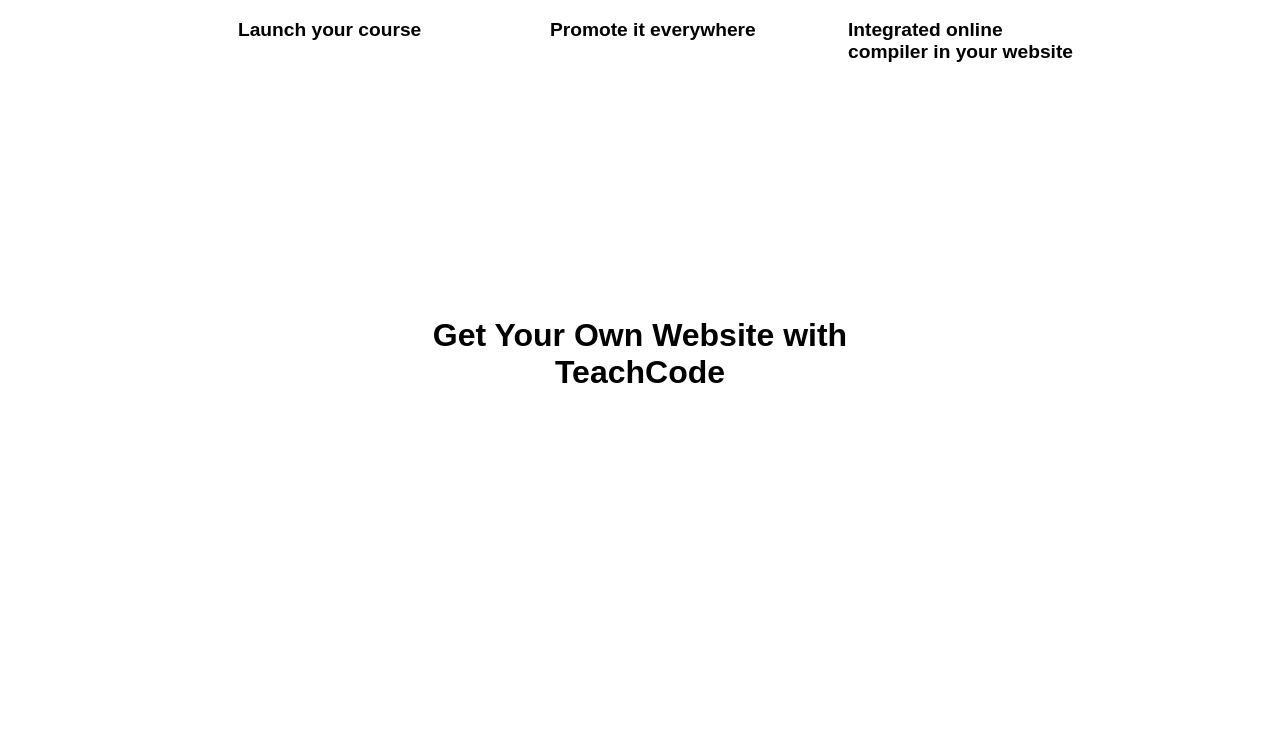
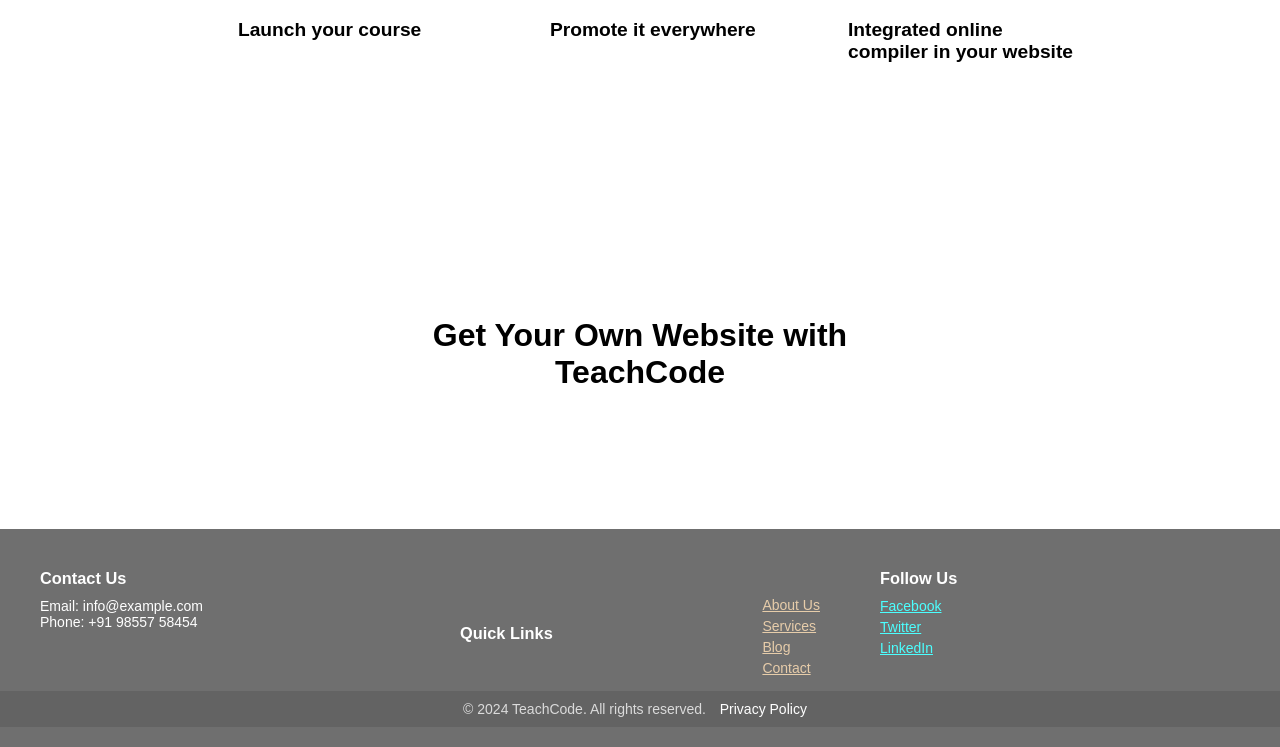
Before and after one commit to sainiharsh121/Teachcode-ui, a plain HTML site: page index.html in a window 1280 px wide. Shown: the part 1515-2262 px from the top of the page. Before the commit the page ends 2044 px from the top, so only its background shows below. Drawn offline with Linux system fonts and the light colour scheme.

Commit message:
completed

```diff
--- a/index.html
+++ b/index.html
@@ -46,6 +46,38 @@
         <div class="g1"><h3>Get Your Own Website with  <h3>TeachCode</h3></h3></div>
     </div>
 
+    <footer>
+        <div class="footer-content">
+            <div class="contact-info">
+                <h3>Contact Us</h3>
+                <p>Email: info@example.com</p>
+                <p>Phone: +91 98557 58454</p>
+            </div>
+            <nav class="footer-nav">
+                <h3>Quick Links</h3>
+                <ul>
+                    <li><a href="/about">About Us</a></li>
+                    <li><a href="/services">Services</a></li>
+                    <li><a href="/blog">Blog</a></li>
+                    <li><a href="/contact">Contact</a></li>
+                </ul>
+            </nav>
+            <div class="social-media">
+                <h3>Follow Us</h3>
+                <ul>
+                    <li><a href="#">Facebook</a></li>
+                    <li><a href="#">Twitter</a></li>
+                    <li><a href="#">LinkedIn</a></li>
+                </ul>
+            </div>
+        </div>
+        <div class="footer-bottom">
+            <p>&copy; 2024 TeachCode. All rights reserved.</p>
+            <a href="/privacy-policy">Privacy Policy</a>
+        </div>
+    </footer>
+
+
 
 </body>
 
--- a/style.css
+++ b/style.css
@@ -161,17 +161,7 @@ nav img {
     height: 30vh;
 }
 
-.b111 {
-    display: flex;
-    align-items: center;
-}
-
-.b112 {
-    display: flex;
-    align-items: center;
-}
-
-.b113 {
+.b111,.b112,.b113 {
     display: flex;
     align-items: center;
 }
@@ -220,6 +210,8 @@ nav img {
     .body3{
 
         flex-direction: column;
+        align-items: center;
+        align-content: center;
     }
 
 }
@@ -229,7 +221,7 @@ nav img {
     height: 50vh;
 }
 
-.b3-1 h4{
+.b3-1 h4,.b3-2 h4,.b3-3 h4{
     display: flex;
     align-items: center;
     justify-content: center;
@@ -240,27 +232,14 @@ nav img {
     width: 18vw;
     height: 50vh;
 }
-.b3-2 h4{
-    display: flex;
-    align-items: center;
-    justify-content: center;
-    font-size: 1.5vw;
-    margin-top: 1.4vw;
-}
+
 
 .b3-3 {
     width: 18vw;
     height: 50vh;
 
 }
-.b3-3 h4{
 
-    display: flex;
-    align-items: center;
-    justify-content: center;
-    font-size: 1.5vw;
-    margin-top: 1.4vw;
-}
 .getyourown{
     width: 100%;
     height: 50vh;
@@ -284,3 +263,72 @@ nav img {
 .g1 h3{
     font-size: 2.5vw;
 }
+
+
+footer {
+    background-color: #333;
+    opacity: 0.7;
+    color: #fff;
+    padding: 20px 0;
+    font-size: 14px;
+}
+
+.footer-content {
+    max-width: 1200px;
+    margin: auto;
+    padding: 20px;
+    display: flex;
+    justify-content: space-between;
+}
+
+.contact-info, .footer-nav, .social-media {
+    width: calc(33.333% - 40px);
+}
+
+.contact-info h3, .footer-nav h3, .social-media h3 {
+    margin-bottom: 10px;
+}
+
+.footer-nav ul, .social-media ul {
+    list-style-type: none;
+    padding-left: 0;
+}
+
+.footer-nav ul li, .social-media ul li {
+    margin-bottom: 5px;
+}
+
+.footer-bottom {
+    background-color: #222;
+    color: #ccc;
+    padding: 10px 0;
+    text-align: center;
+}
+.footer-nav ul li a{
+    color: burlywood;
+}
+.social-media ul li a {
+color: aqua;
+}
+
+.footer-bottom p, .footer-bottom a {
+    margin: 0;
+    display: inline-block;
+    padding-right: 10px;
+    text-decoration: none;
+}
+.footer-bottom a {
+    color: #fff;
+}
+
+@media (max-width: 600px) {
+    .footer-content {
+        flex-direction: column;
+        align-items: center;
+    }
+
+    .contact-info, .footer-nav, .social-media {
+        width: 100%;
+        text-align: center;
+    }
+}
```
